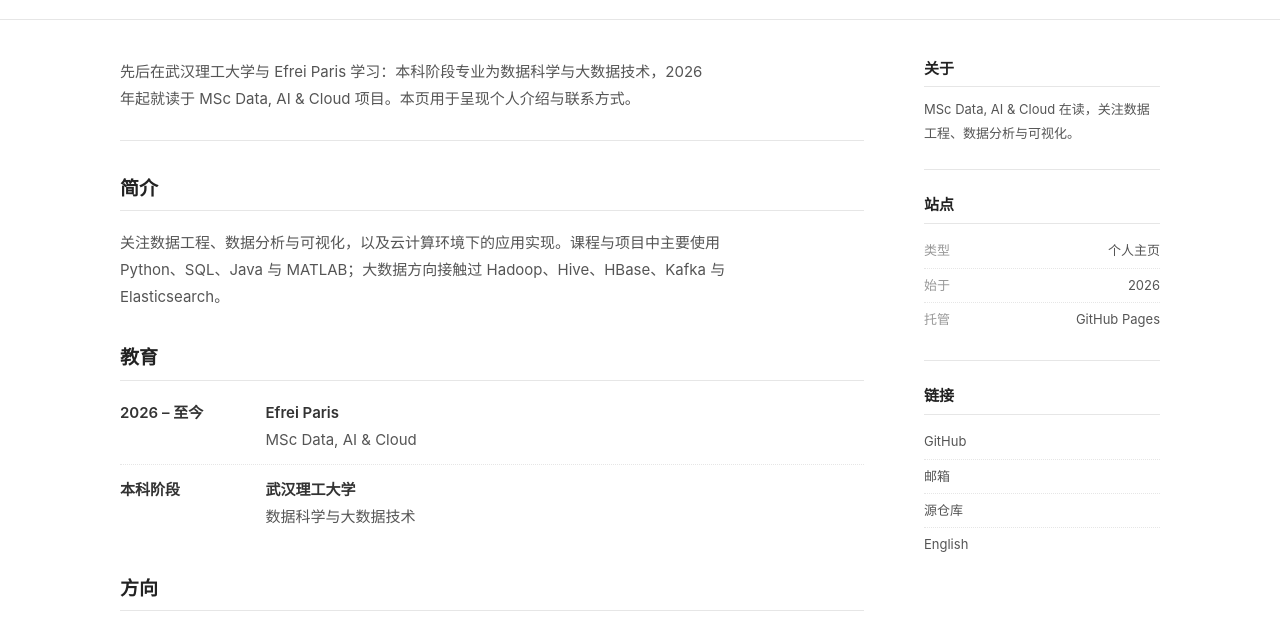
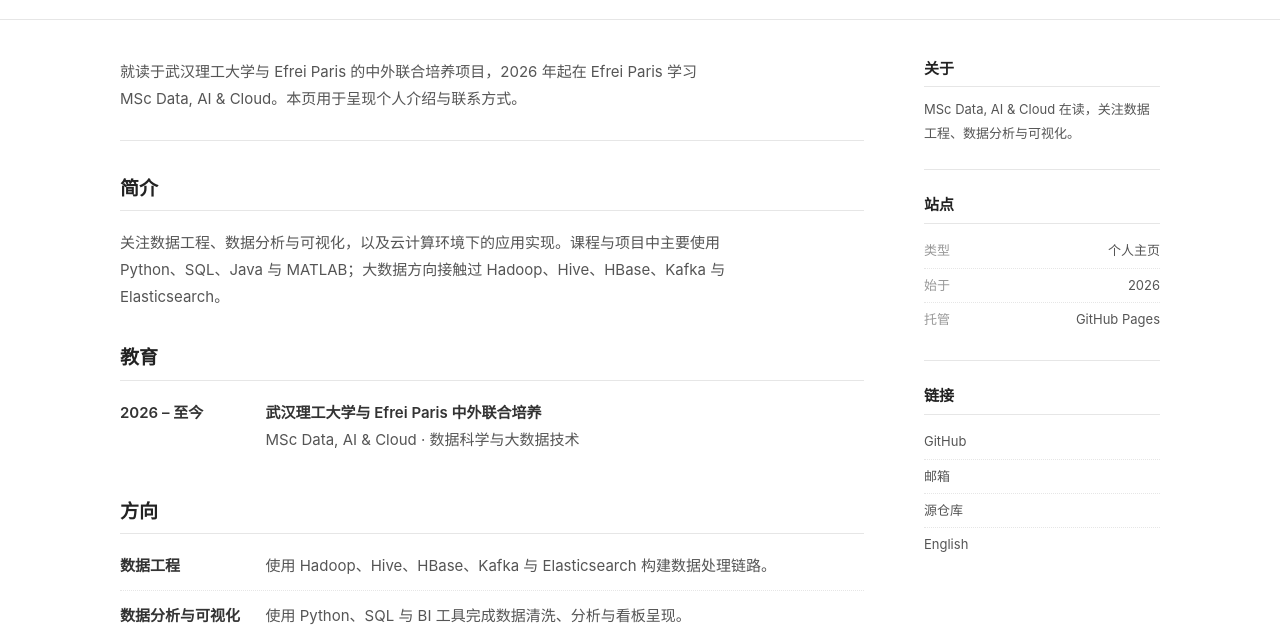
Before and after one commit to LosproeOcl/LosproeOcl, a plain HTML site: page index.html in a window 1280 px wide. Shown: the part 118-744 px from the top of the page. Drawn offline with Linux system fonts and the light colour scheme.

Commit message:
Clarify joint programme in education section

```diff
--- a/index.html
+++ b/index.html
@@ -38,7 +38,7 @@
   <main class="container layout" id="main">
     <div class="content">
       <section class="intro">
-        <p>先后在武汉理工大学与 Efrei Paris 学习：本科阶段专业为数据科学与大数据技术，2026 年起就读于 MSc Data, AI &amp; Cloud 项目。本页用于呈现个人介绍与联系方式。</p>
+        <p>就读于武汉理工大学与 Efrei Paris 的中外联合培养项目，2026 年起在 Efrei Paris 学习 MSc Data, AI &amp; Cloud。本页用于呈现个人介绍与联系方式。</p>
       </section>
 
       <section id="about" class="entry">
@@ -51,11 +51,7 @@
         <dl class="facts">
           <div>
             <dt>2026 – 至今</dt>
-            <dd><strong>Efrei Paris</strong><br>MSc Data, AI &amp; Cloud</dd>
-          </div>
-          <div>
-            <dt>本科阶段</dt>
-            <dd><strong>武汉理工大学</strong><br>数据科学与大数据技术</dd>
+            <dd><strong>武汉理工大学与 Efrei Paris 中外联合培养</strong><br>MSc Data, AI &amp; Cloud · 数据科学与大数据技术</dd>
           </div>
         </dl>
       </section>
```
Also changed, not shown: en/index.html (+2 -6 lines), 1 other file.
